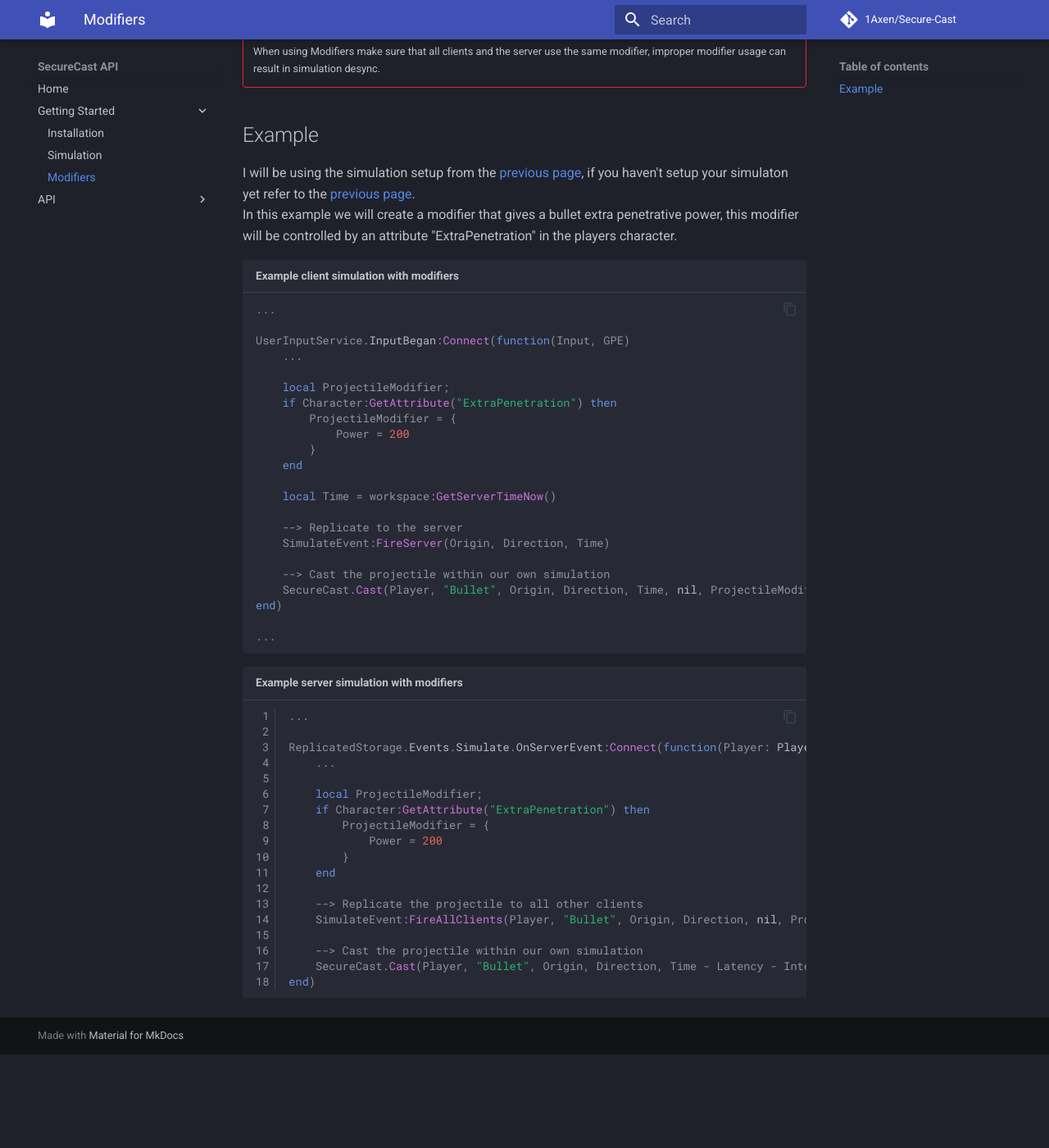
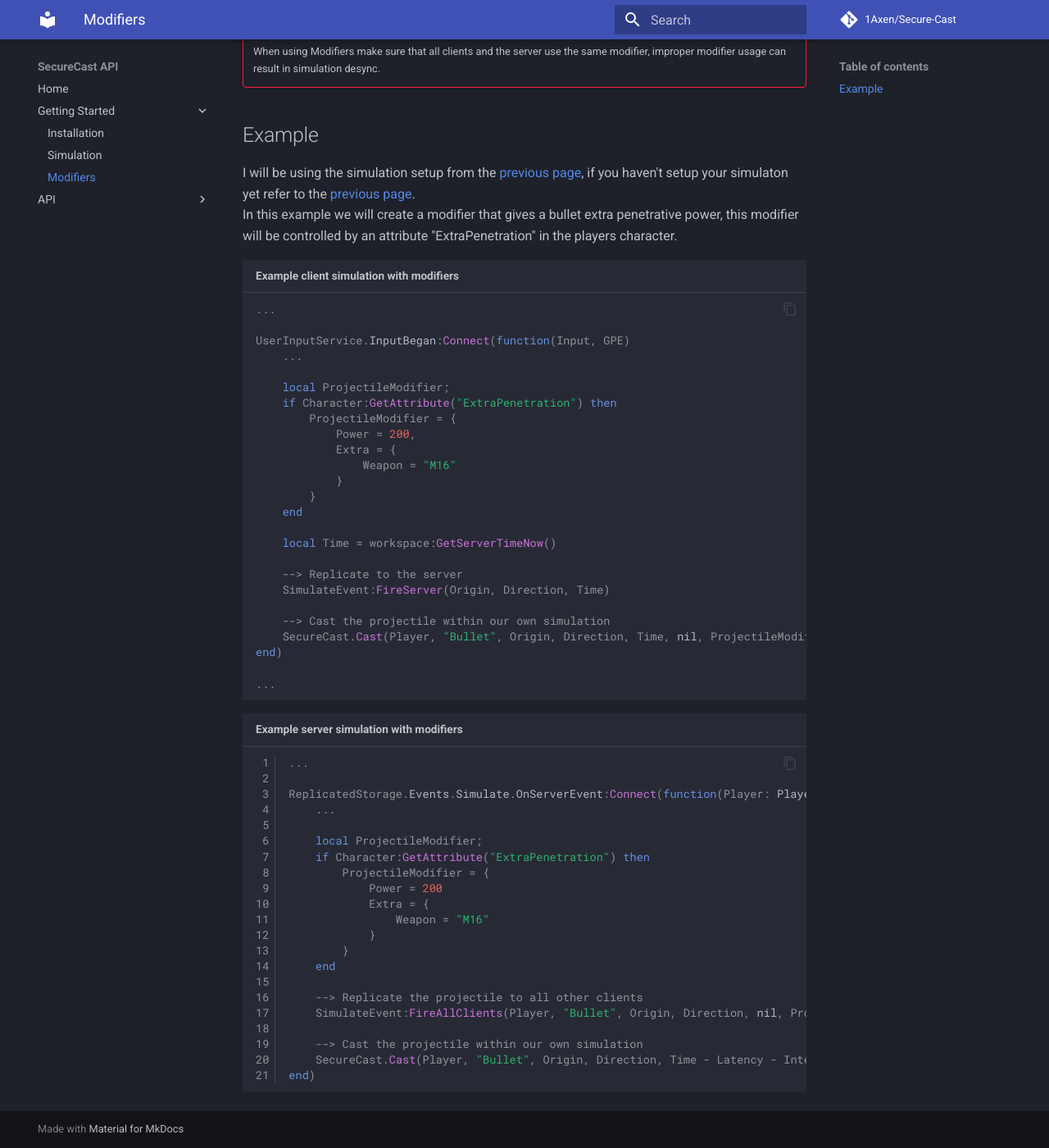
Before and after one commit to 1Axen/Secure-Cast, an MkDocs documentation site: the page built from docs/docs/Getting Started/Modifiers.md, in a window 1280 px wide and 1400 px high, scrolled down 299 px. Shown: the whole window at 82% size. Built offline with MkDocs 1.6.1 and Material for MkDocs 9.7.7, drawn with Linux system fonts in a browser that asks for light colours; comment, search, counter and statistics services are not loaded; old or Windows-style settings are respelled for this version of MkDocs; before the commit the page ends 1585 px from its top, so only the background shows below that.

Commit message:
Update docs

```diff
--- a/docs/docs/Getting Started/Modifiers.md
+++ b/docs/docs/Getting Started/Modifiers.md
@@ -19,7 +19,10 @@ UserInputService.InputBegan:Connect(function(Input, GPE)
     local ProjectileModifier;
     if Character:GetAttribute("ExtraPenetration") then
         ProjectileModifier = {
-            Power = 200
+            Power = 200,
+            Extra = {
+                Weapon = "M16"
+            }
         }
     end
 
@@ -45,6 +48,9 @@ ReplicatedStorage.Events.Simulate.OnServerEvent:Connect(function(Player: Player,
     if Character:GetAttribute("ExtraPenetration") then
         ProjectileModifier = {
             Power = 200
+            Extra = {
+                Weapon = "M16"
+            }
         }
     end
 
```
